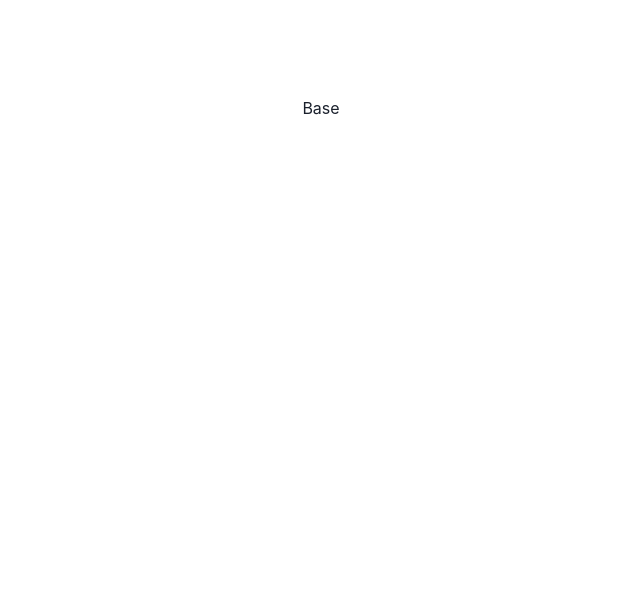
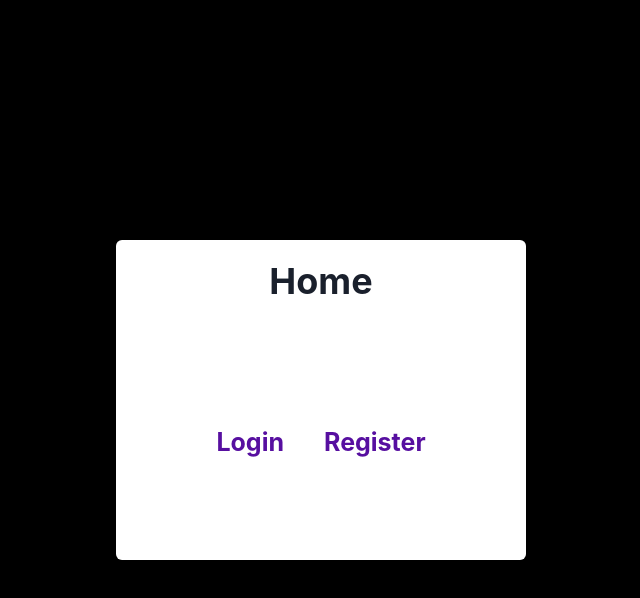
Before and after one commit to Joao-Vtr-Oliveira/login-frontend, a Next.js app: page / in a window 1280 px wide. Shown: the top 598 px of the page, without its empty margins (319-959 px from the left). Built offline with nearby package versions, Linux system fonts and the light colour scheme.

Commit message:
feat: add the home page

```diff
--- /dev/null
+++ b/src/PagesComponents/Home.tsx
@@ -0,0 +1,47 @@
+'use client';
+
+import { Card, CardBody, CardHeader, Flex, Heading } from '@chakra-ui/react';
+import Link from 'next/link';
+
+const Home = () => {
+	return (
+		<Flex align='center' justify='center' height='100vh' w='80%'>
+			<Card
+				w={['83.333333%', '83.333333%', '83.333333%', '83.333333%', '40%']}
+				h={['40%']}
+			>
+				<CardHeader
+					display='flex'
+					flexDirection='column'
+					alignItems='center'
+					justifyContent='center'
+				>
+					<Heading>Home</Heading>
+				</CardHeader>
+				<CardBody display='flex' alignItems='center' justifyContent='center'>
+					<Link href={'/sign-in'}>
+						<Heading
+							fontSize={'25'}
+							mr={10}
+							textColor={'#570FA0'}
+							_hover={{ textDecorationLine: 'underline' }}
+						>
+							Login
+						</Heading>
+					</Link>
+					<Link href={'/sign-up'}>
+						<Heading
+							fontSize={'25'}
+							textColor={'#570FA0'}
+							_hover={{ textDecorationLine: 'underline' }}
+						>
+							Register
+						</Heading>
+					</Link>
+				</CardBody>
+			</Card>
+		</Flex>
+	);
+};
+
+export default Home;
--- a/src/app/page.tsx
+++ b/src/app/page.tsx
@@ -1,8 +1,18 @@
+import Home from '@/PagesComponents/Home';
+import { Box } from '@chakra-ui/react';
 
-export default function Home() {
-  return (
-    <main className="flex min-h-screen flex-col items-center justify-between p-24">
-        <h1>Base</h1>
-    </main>
-  );
+export default function HomePage() {
+	return (
+		<Box
+			h='100vh'
+			bg={'black'}
+			textColor={'white'}
+			display='flex'
+			flexDirection='column'
+			justifyContent='center'
+			alignItems='center'
+		>
+			<Home />
+		</Box>
+	);
 }
```
